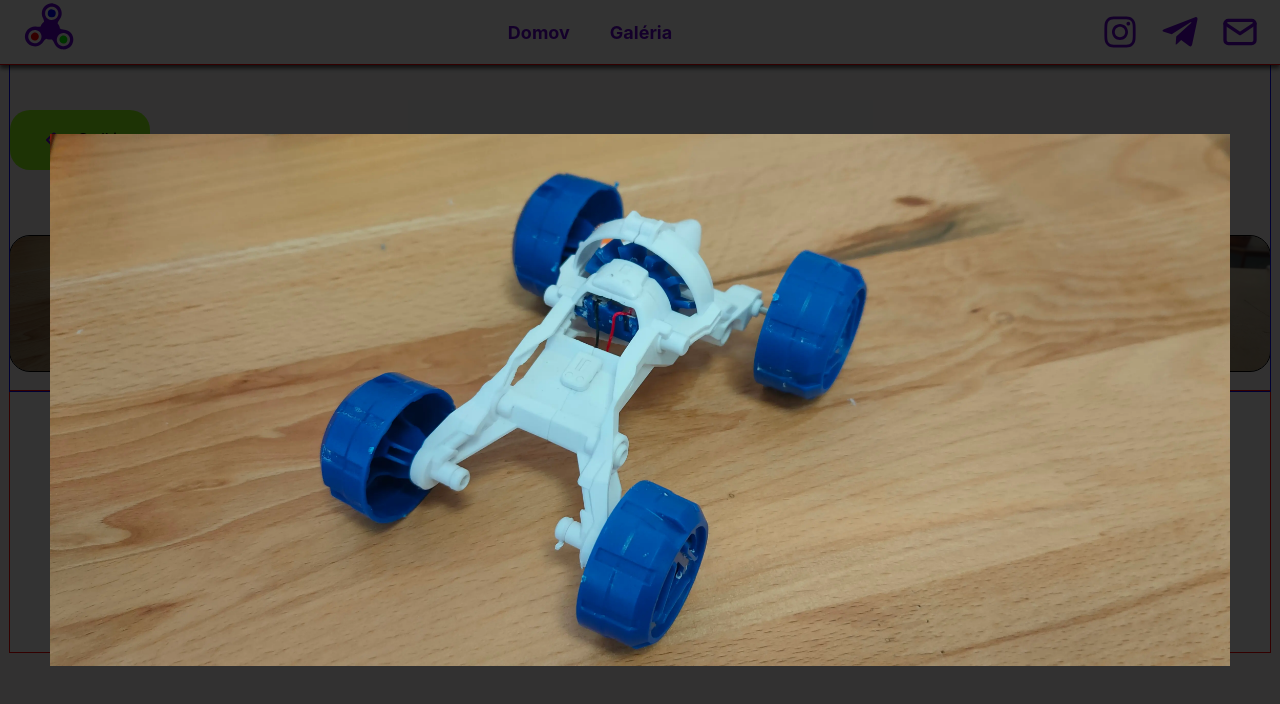
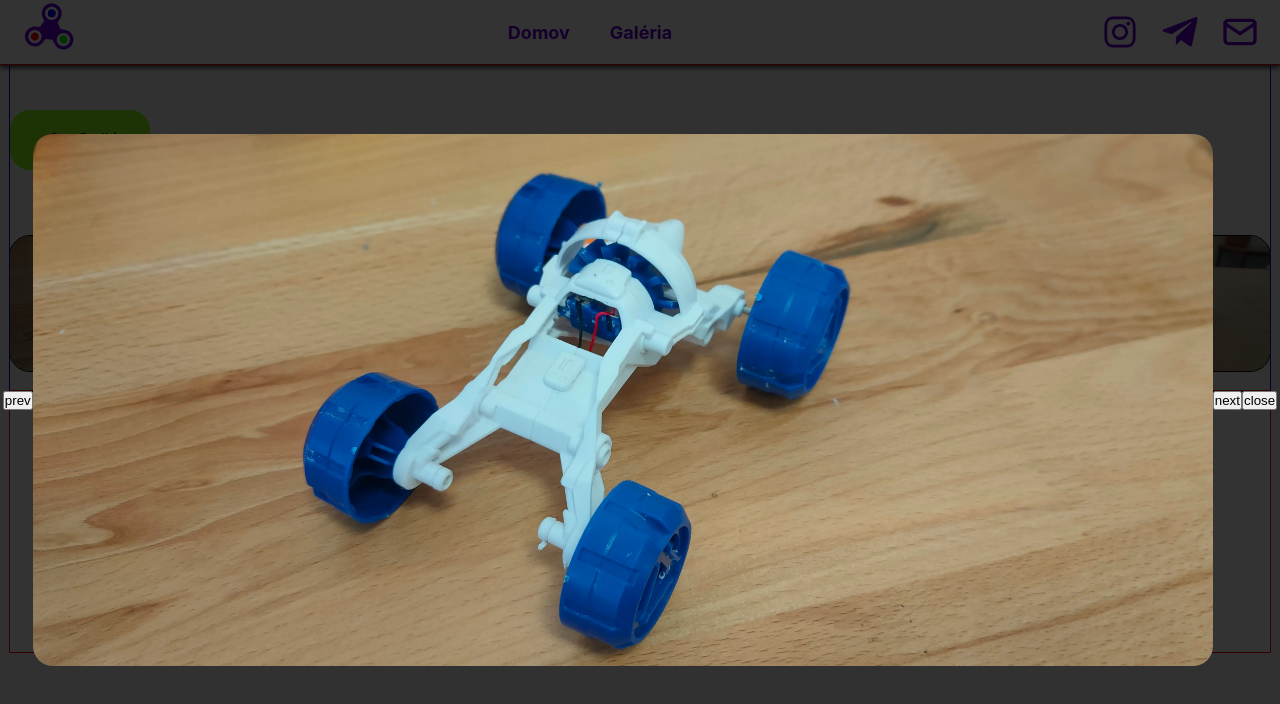
Before and after one commit to GKastet/school, a React (Vite) app: page /school/gallery in a window 1280 px wide. Both pictures are taken after a click on the picture 160 px from the left and 303 px from the top of the page. Shown: the top 704 px of the page. Built offline with nearby package versions, Linux system fonts and the light colour scheme.

Commit message:
prev next modal

```diff
--- a/src/components/GalleryImgs/GalleryImgs.jsx
+++ b/src/components/GalleryImgs/GalleryImgs.jsx
@@ -9,7 +9,10 @@ const GalleryImgs = () => {
     isOpen: false,
     modalData: null,
   })
+  // const [imageId, setImageId] =useState(null)
+
 console.log(modal);
+
   const onOpenModal = data => {
     // console.log("ok");
     setModal({ isOpen: true, modalData: data });
@@ -17,12 +20,13 @@ console.log(modal);
 
   const onCloseModal = () => setModal({ isOpen: false, modalData: null });
 
+
   return (
     <>
       <TitleS>Galéria</TitleS>
       <ul style={{display: "flex", flexWrap: "wrap", justifyContent: "center", gap: "20px", paddingBottom: "20px"}}>
-        {ImgList?.map((image) => (
-          <GalleryItem key={image.id} data={image} onOpenModal={onOpenModal}/>
+        {ImgList?.map((image, index) => (
+          <GalleryItem key={image.id} data={image} index={index} onOpenModal={onOpenModal}/>
         ))}
       </ul>
       {modal.isOpen && <Modal onCloseModal={onCloseModal} modalData={modal.modalData}/>}
--- a/src/components/GalleryItem/GalleryItem.jsx
+++ b/src/components/GalleryItem/GalleryItem.jsx
@@ -2,7 +2,7 @@ import PropTypes from "prop-types";
 import { GalleryItemLi, ImgThumb } from "./GalleryItemStyled";
 import GalleryImgsFunc from "../GalleryImgs/GalleryImgsFunc";
 
-const GalleryItem = ({ data, onOpenModal }) => {
+const GalleryItem = ({ data, index, onOpenModal }) => {
   // console.log(data);
   return (
     <GalleryItemLi>
--- a/src/components/Modal/Modal.jsx
+++ b/src/components/Modal/Modal.jsx
@@ -1,9 +1,12 @@
 import PropTypes from 'prop-types';
-import { useEffect } from 'react';
+import { useEffect, useState } from 'react';
 import { ModalStyled } from './ModalStyled';
 import GalleryImgsFunc from '../GalleryImgs/GalleryImgsFunc';
 
 const Modal = ({ onCloseModal, modalData }) => {
+
+const [imageId, setImageId] = useState(Number(modalData.id))
+// console.log("imageId", imageId);
 
   const handleClickOverlay = event => {
     if (event.target === event.currentTarget) {
@@ -23,11 +26,36 @@ const Modal = ({ onCloseModal, modalData }) => {
     };
   }, [onCloseModal]);
 
+  const handlePrevImage = () =>{
+    if(imageId === 1) return
+    setImageId(imageId-1)
+  }
+
+  const handleNextImage =() =>{
+    if(imageId === 4){
+      alert("max image")
+      return
+    }
+    setImageId(imageId+1)
+  }
+
+  const handleBtnClose =()=>{
+    console.log("close");
+    onCloseModal();
+  }
+
+  const newModalData = {
+    id: imageId.toString(),
+  }
+
   return (
-    <ModalStyled className="overlay" onClick={handleClickOverlay}>
-      <div className="modal">
-        <GalleryImgsFunc data={modalData}/>
+    <ModalStyled onClick={handleClickOverlay}>
+      <button type='button' onClick={handlePrevImage}>prev</button>
+      <div>
+        <GalleryImgsFunc data={newModalData}/>
       </div>
+      <button type='button' onClick={handleNextImage}>next</button>
+      <button type='button' onClick={handleBtnClose}>close</button>
     </ModalStyled>
   );
 }
--- a/src/components/Modal/ModalStyled.js
+++ b/src/components/Modal/ModalStyled.js
@@ -16,5 +16,7 @@ export const ModalStyled = styled.div`
     max-height: calc(100vh - 24px); */
     max-width: calc(100vw - 100px);
     max-height: calc(100vh - 50px);
+    overflow: hidden;
+    border-radius: 20px;
   }
 `;
```
Also changed, not shown: src/components/GalleryImgs/GalleryImgsFunc.jsx (+4 -5 lines).
